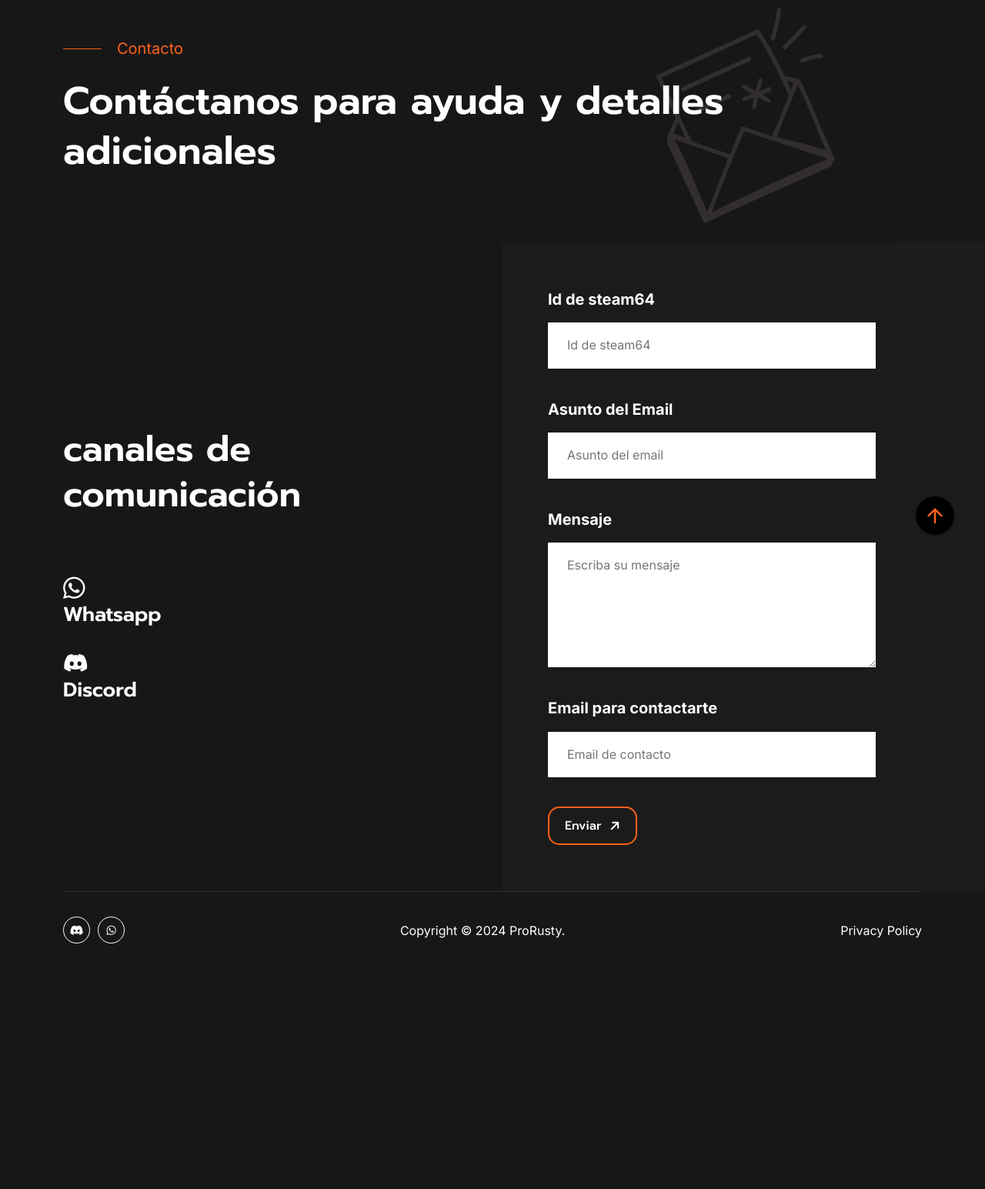
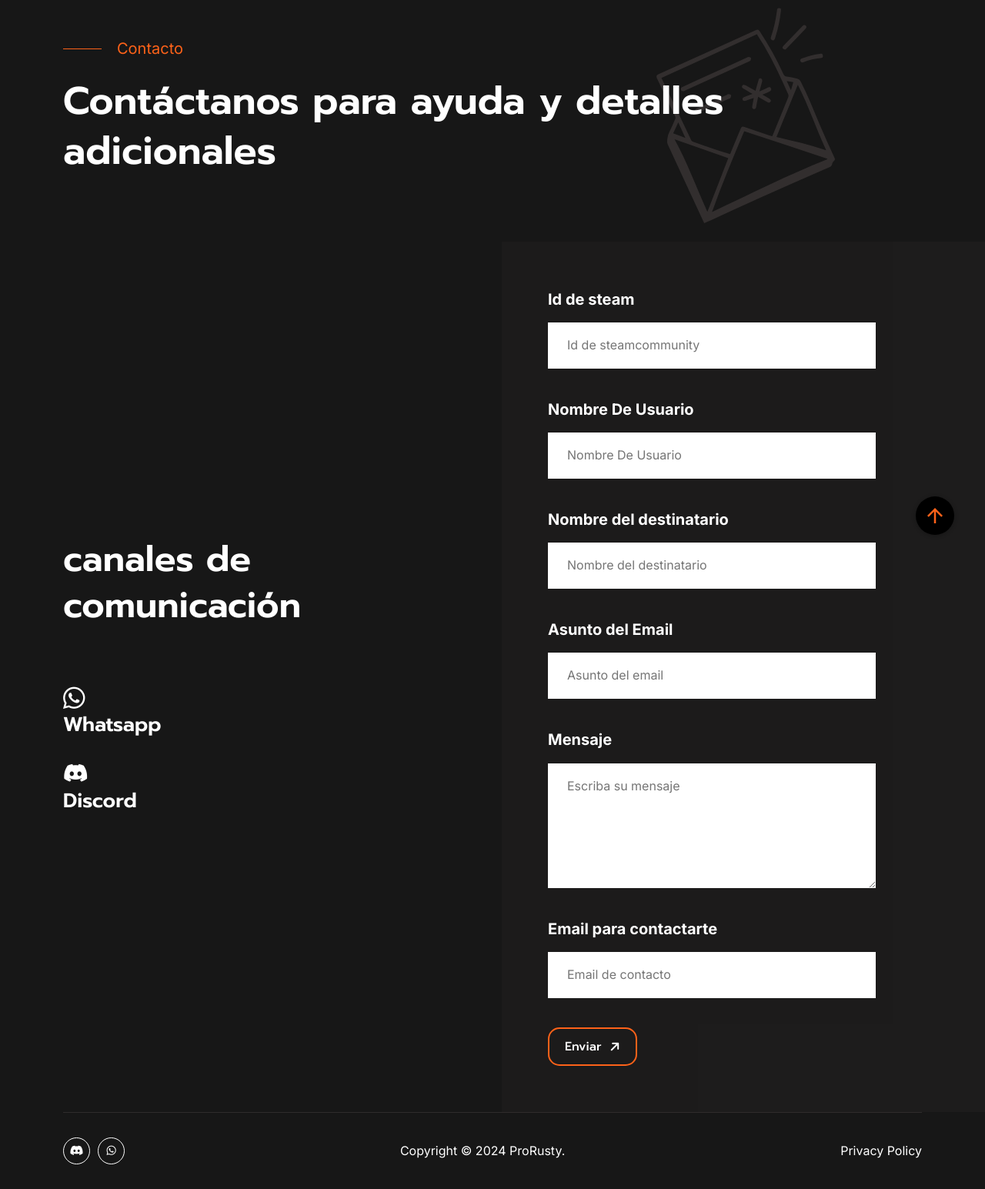
Before and after one commit to matiasdtorres/ProRusty-WEB, a PHP site: page /contacto.php in a window 1280 px wide. Shown: the part 165-1710 px from the top of the page at 77% size. Before the commit the page ends 1391 px from the top, so only its background shows below. Run offline with PHP 8.4, Linux system fonts and the light colour scheme; some libraries are stand-ins or nearby versions.

Commit message:
[MOD] version web a local
[BACKUP] traigo el backup web a local/repositorio

```diff
--- a/contacto.php
+++ b/contacto.php
@@ -171,8 +171,18 @@
               <div class="cs_gray_bg_3 cs_contact_form_bg"></div>
               <form class="cs_contact_form" id="form">
                 <div class="field">
-                  <label for="from_name" class="cs_fs_21 cs_semibold cs_primary_color">Id de steam64</label>
-                  <input type="text" name="from_name" id="from_name" placeholder="Id de steam64" class="cs_form_field" required>
+                  <label for="from_name" class="cs_fs_21 cs_semibold cs_primary_color">Id de steam</label>
+                  <input type="text" name="from_name" id="from_name" placeholder="Id de steamcommunity" class="cs_form_field" required>
+                  <div class="cs_height_38 cs_height_lg_25"></div>
+                </div>
+                <div class="field">
+                  <label for="from_name" class="cs_fs_21 cs_semibold cs_primary_color">Nombre De Usuario</label>
+                  <input type="text" name="from_name" id="from_name" placeholder="Nombre De Usuario" class="cs_form_field" required>
+                  <div class="cs_height_38 cs_height_lg_25"></div>
+                </div>
+                <div class="field">
+                  <label for="to_name" class="cs_fs_21 cs_semibold cs_primary_color">Nombre del destinatario</label>
+                  <input type="text" name="to_name" id="to_name" placeholder="Nombre del destinatario" class="cs_form_field" pattern="^admin$" title="Solo se permite 'admin'" required>
                   <div class="cs_height_38 cs_height_lg_25"></div>
                 </div>
                 <div class="field">
```
